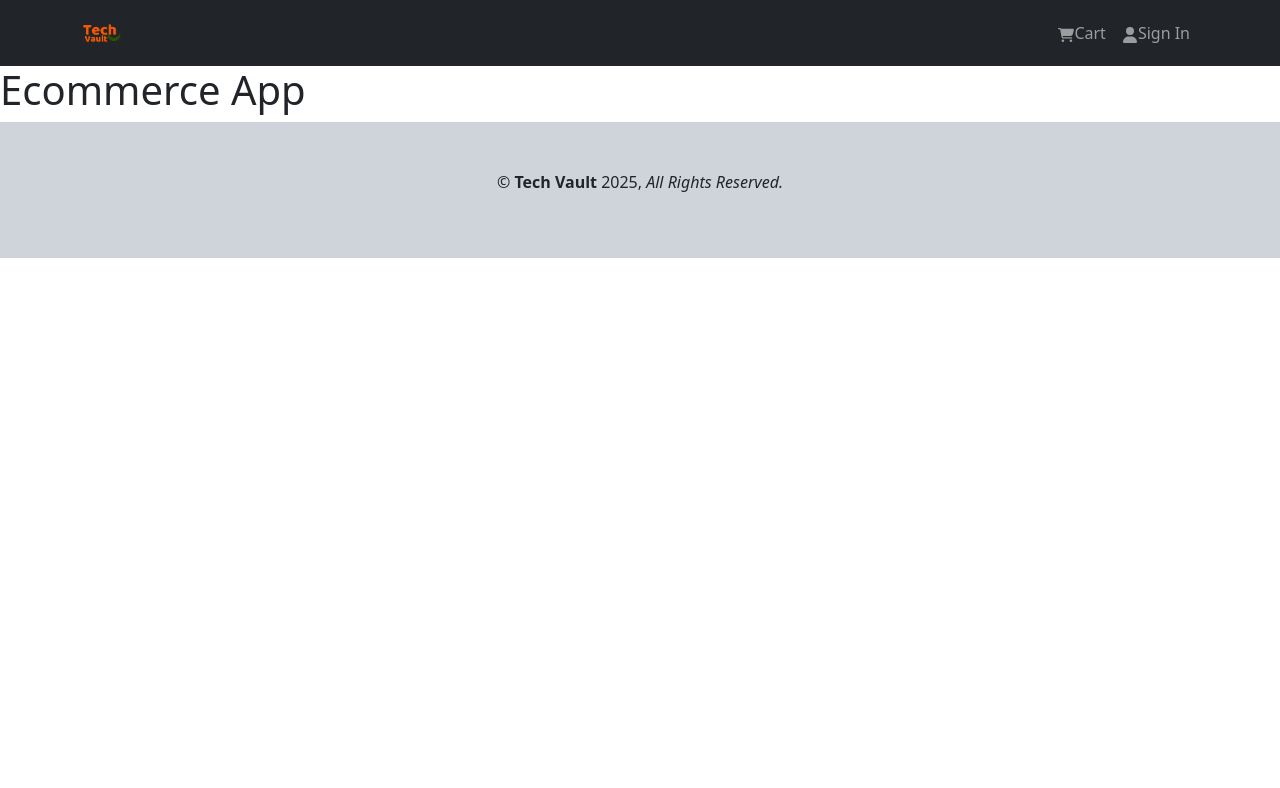
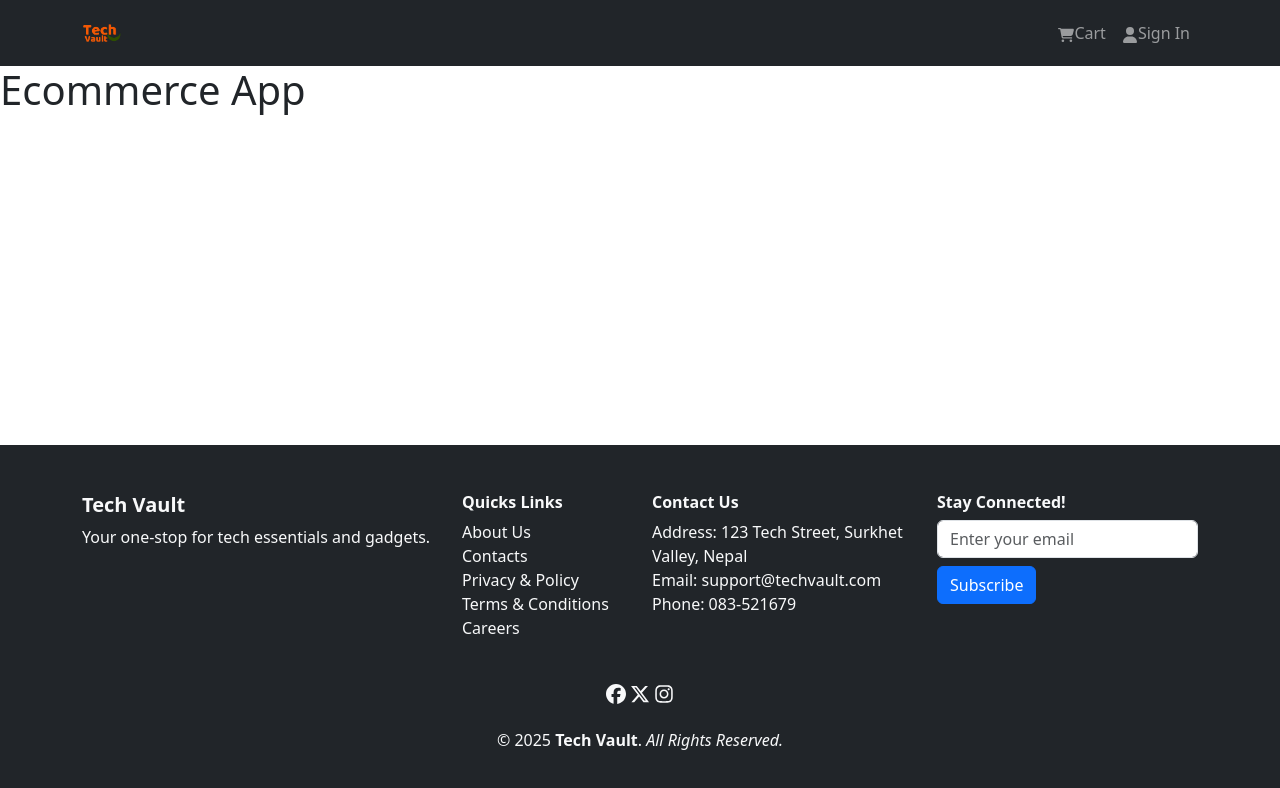
Before and after one commit to sangatrokaya/ecommerce, a React (Vite) app in the folder frontend/: page / in a window 1280 px wide. Shown: the top 788 px of the page. Built offline with nearby package versions, Linux system fonts and the light colour scheme.

Commit message:
update: added sections in footer

```diff
--- a/frontend/src/components/Footer.jsx
+++ b/frontend/src/components/Footer.jsx
@@ -1,17 +1,132 @@
-import { Container } from "react-bootstrap";
+import { Container, Row, Col, Form, Button } from "react-bootstrap";
+import { FaFacebook, FaXTwitter, FaInstagram } from "react-icons/fa6";
+
 const Footer = () => {
-  let currentYear = new Date().getFullYear();
+  const currentYear = new Date().getFullYear();
   return (
     <>
-      <footer className="lg bg-dark-subtle">
-        <div className="py-5">
-          <Container>
-            <p className="text-center ">
-              &copy; <span className="fw-bold">Tech Vault</span> {currentYear},
+      <footer
+        className="bg-dark text-light py-5"
+        style={{
+          display: "flex",
+          flexDirection: "column",
+          marginTop: "auto",
+        }}
+      >
+        <Container>
+          <Row className="gy-4">
+            {" "}
+            {/* Section 1: Branding */}
+            <Col md={4}>
+              <h5 className="fw-bold">Tech Vault</h5>
+              <p>Your one-stop for tech essentials and gadgets.</p>
+            </Col>
+            {/* Section 2: Quick Links */}
+            <Col md={2}>
+              <h6 className="fw-bold">Quicks Links</h6>
+              <ul className="list-unstyled">
+                <li>
+                  <a href="/about" className="text-light text-decoration-none">
+                    About Us
+                  </a>
+                </li>
+                <li>
+                  <a
+                    href="/contact"
+                    className="text-light text-decoration-none"
+                  >
+                    Contacts
+                  </a>
+                </li>
+                <li>
+                  <a
+                    href="/privacy"
+                    className="text-light text-decoration-none"
+                  >
+                    Privacy & Policy
+                  </a>
+                </li>
+                <li>
+                  <a href="/terms" className="text-light text-decoration-none">
+                    Terms & Conditions
+                  </a>
+                </li>
+                <li>
+                  <a
+                    href="/careers"
+                    className="text-light text-decoration-none"
+                  >
+                    Careers
+                  </a>
+                </li>
+              </ul>
+            </Col>
+            {/* Section 3: Contact Information */}
+            <Col md={3}>
+              <h6 className="fw-bold">Contact Us</h6>
+              <p>
+                Address: 123 Tech Street, Surkhet Valley, Nepal
+                <br />
+                Email: support@techvault.com
+                <br />
+                Phone: 083-521679
+              </p>
+            </Col>
+            {/* Section 4: Newsletter Sign Up */}
+            <Col md={3}>
+              <h6 className="fw-bold">Stay Connected!</h6>
+              <Form>
+                <Form.Group controlId="newsletter">
+                  <Form.Control
+                    type="email"
+                    placeholder="Enter your email"
+                    className="mb-2"
+                  />
+                </Form.Group>
+                <Button variant="primary" type="submit">
+                  Subscribe
+                </Button>
+              </Form>
+            </Col>
+          </Row>
+
+          {/* Section 5: Social Media Links */}
+          <div className="d-flex justify-content-center gap-1 mt-4">
+            <a
+              href="https://facebook.com"
+              target="_blank"
+              rel="noopener noreferrer"
+              className="text-light"
+            >
+              <FaFacebook size={20} />
+            </a>
+            <a
+              href="https://twitter.com"
+              target="_blank"
+              rel="noopener noreferrer"
+              className="text-light"
+            >
+              <FaXTwitter size={20} />
+            </a>
+            <a
+              href="https://instagram.com"
+              target="_blank"
+              rel="noopener noreferrer"
+              className="text-light"
+            >
+              <FaInstagram size={20} />
+            </a>
+          </div>
+
+          {/* Section 6: Bottom Footer */}
+          <div className="text-center mt-4">
+            <p className="mb-0">
+              &copy; {currentYear}
+              <span className="fw-bold"> Tech Vault</span>.
               <span className="fst-italic"> All Rights Reserved.</span>
             </p>
-          </Container>
-        </div>
+          </div>
+        </Container>
       </footer>
     </>
   );
--- a/frontend/src/index.css
+++ b/frontend/src/index.css
@@ -0,0 +1,9 @@
+/* index.html (CSS or global styles) */
+html,
+body,
+#root {
+  height: 100%;
+  margin: 0;
+  display: flex;
+  flex-direction: column;
+}
```
